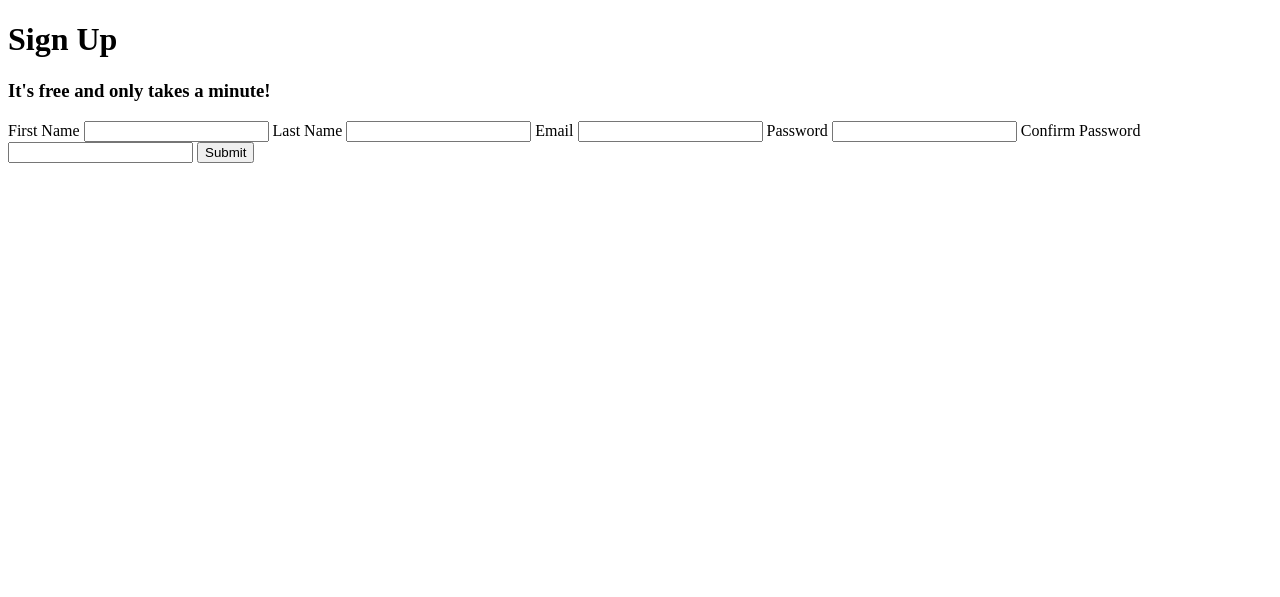
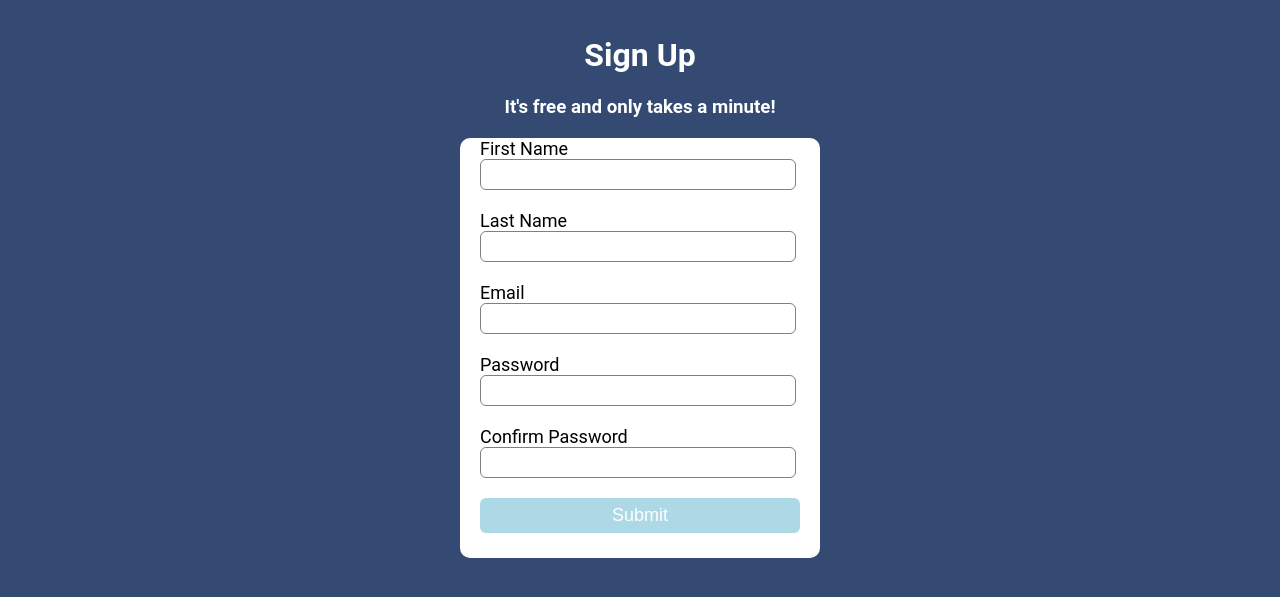
Before and after one commit to Temidayo-Sanusi/first-login-repo, a PHP site: page /signUp in a window 1280 px wide. Shown: the top 597 px of the page. Run offline with PHP 8.4, Linux system fonts and the light colour scheme.

Commit message:
add css file

```diff
--- a/style.css
+++ b/style.css
@@ -0,0 +1,82 @@
+body {
+
+    background-color: #344a72;
+    font-family: 'Roboto', sans-serif;
+}
+
+.login-box {
+
+    width: 360px;
+    height: 400px;
+    margin: auto;
+    background-color: wheat;
+    border-radius: 10px;
+    margin-top: 100px;
+}
+
+h1 {
+    text-align: center;
+    padding-top: 15px;
+}
+
+h2 {
+    text-align: center;
+}
+
+h3 {
+    text-align: center;
+}
+
+.heading {
+    color: white;
+}
+
+.signup-box {
+
+    width: 360px;
+    height: 420px;
+    margin: auto;
+    background-color: white;
+    border-radius: 10px;
+    margin-top: 20px;
+}
+
+form {
+    width: 300px;
+    margin-left: 20px;
+}
+
+form label {
+    display: flex;
+    margin-top: 20px;
+    font-size: 18px;
+}
+
+form input {
+    width: 300px;
+    padding: 7px;
+    border: 1px solid gray;
+    border-radius: 6px;
+    outline: none;
+}
+
+form button {
+    width: 320px;
+    height: 35px;
+    margin-top: 20px;
+    border: none;
+    border-radius: 6px;
+    outline: none;
+
+}
+
+input[type="submit"] {
+
+    width: 320px;
+    height: 35px;
+    margin-top: 20px;
+    border: none;
+    background-color: lightblue;
+    color: white;
+    font-size: 18px;
+}
--- a/views/partials/head.php
+++ b/views/partials/head.php
@@ -6,6 +6,7 @@
     <meta http-equiv="X-UA-Compatible" content="IE=edge">
     <meta name="viewport" content="width=device-width, initial-scale=1.0">
     <title>Document</title>
+    <link rel="stylesheet" href="style.css">
 </head>
 
 <body>
--- a/views/signUp.view.php
+++ b/views/signUp.view.php
@@ -1,6 +1,9 @@
 <?php require 'partials/head.php'; ?>
+<div class="heading">
     <h1>Sign Up</h1>
     <h3>It's free and only takes a minute!</h3>
+</div>
+<div class="signup-box">
     <form>
         <label>First Name</label>
         <input type="text" placeholder="">
@@ -14,4 +17,5 @@
         <input type="password " placeholder="">
         <input type="submit">
     </form>
+</div>
 <?php require 'partials/footer.php'; ?>
```
Also changed, not shown: views/index.view.php (+9 -4 lines). Lines whose indentation alone changed are shown as unchanged.
